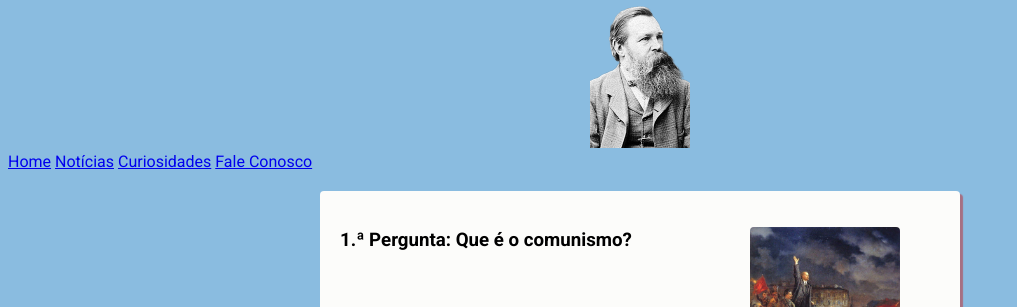
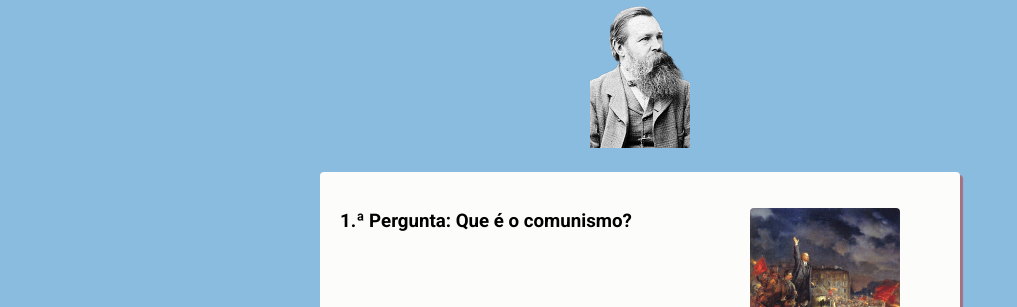
Before and after one commit to mateuswesley-1/projeto-android, a plain HTML site: page index.html in a window 1280 px wide. Shown: the part 179-486 px from the top of the page, without its empty margins (0-1017 px from the left). Drawn offline with Linux system fonts and the light colour scheme.

Commit message:
Update index.html

```diff
--- a/index.html
+++ b/index.html
@@ -20,12 +20,6 @@
 
     </header>
 
-    <nav>
-        <a href="#">Home</a>
-        <a href="#">Notícias</a>
-        <a href="#">Curiosidades</a>
-        <a href="#">Fale Conosco</a>
-    </nav>
 
     <main>
         <article>
```
